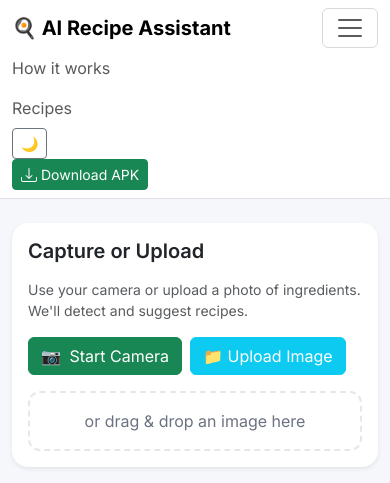
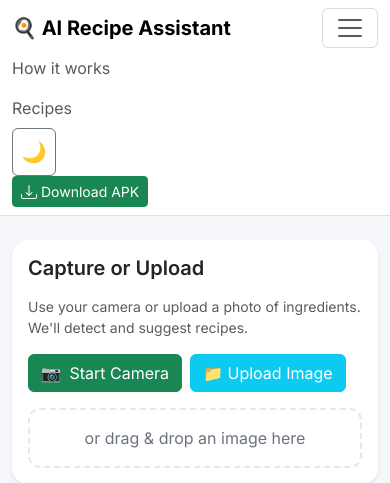
Before and after one commit to JustJas1103/PyApp, a Flask app: page / in a window 390 px wide, after a click that opens the changed part. Shown: the top 483 px of the page. Run offline with Flask 3, Linux system fonts and the light colour scheme.

Commit message:
Sync mobile-friendly features

```diff
--- a/static/js/app.js
+++ b/static/js/app.js
@@ -296,7 +296,7 @@
     return `
       <div class="col-md-6 col-xl-4">
         <div class="card recipe-card h-100 p-3">
-          <button class="btn btn-sm position-absolute top-0 end-0 mt-2 me-2 favorite-btn" data-recipe-name="${recipe.name}" style="font-size:20px;border:none;background:transparent;z-index:10;" title="Add to favorites">
+          <button class="btn position-absolute top-0 end-0 mt-2 me-2 favorite-btn" data-recipe-name="${recipe.name}" style="font-size:24px;border:none;background:transparent;z-index:10;min-width:44px;min-height:44px;padding:8px;display:flex;align-items:center;justify-content:center;" title="Add to favorites" aria-label="Toggle favorite">
             ${heartIcon}
           </button>
           <div class="text-center" style="font-size:48px">${recipe.image}</div>
--- a/templates/base.html
+++ b/templates/base.html
@@ -40,8 +40,8 @@
           <li class="nav-item"><a class="nav-link" href="#" data-bs-toggle="modal" data-bs-target="#howItWorksModal">How it works</a></li>
           <li class="nav-item"><a class="nav-link" href="#recipes">Recipes</a></li>
           <li class="nav-item">
-            <button id="darkModeToggle" class="btn btn-outline-secondary btn-sm me-2" title="Toggle dark mode">
-              <span id="darkModeIcon">🌙</span>
+            <button id="darkModeToggle" class="btn btn-outline-secondary me-2" style="min-width: 44px; min-height: 44px; display: flex; align-items: center; justify-content: center; padding: 0.5rem;" title="Toggle dark mode">
+              <span id="darkModeIcon" style="font-size: 20px;">🌙</span>
             </button>
           </li>
           <li class="nav-item">
--- a/templates/index.html
+++ b/templates/index.html
@@ -128,12 +128,12 @@
                 <!-- Portion Calculator -->
                 <div class="card mb-3" style="background: var(--card); border: 1px solid var(--border, #dee2e6);">
                     <div class="card-body py-2">
-                        <div class="d-flex align-items-center justify-content-between">
+                        <div class="d-flex flex-column flex-sm-row align-items-center justify-content-between gap-2">
                             <span class="small fw-semibold" style="color: var(--text);">🍽️ Adjust Servings:</span>
                             <div class="d-flex align-items-center gap-2">
-                                <button type="button" class="btn btn-sm btn-outline-secondary" id="decreaseServings" style="width: 32px; padding: 4px;">−</button>
-                                <input type="number" id="servingsInput" class="form-control form-control-sm text-center" value="4" min="1" max="99" style="width: 60px; color: var(--text); background: var(--bg); border-color: var(--border, #dee2e6);">
-                                <button type="button" class="btn btn-sm btn-outline-secondary" id="increaseServings" style="width: 32px; padding: 4px;">+</button>
+                                <button type="button" class="btn btn-outline-secondary" id="decreaseServings" style="width: 40px; height: 40px; padding: 0; font-size: 18px; display: flex; align-items: center; justify-content: center;">−</button>
+                                <input type="number" id="servingsInput" class="form-control text-center" value="4" min="1" max="99" style="width: 70px; height: 40px; color: var(--text); background: var(--bg); border-color: var(--border, #dee2e6); font-size: 16px;">
+                                <button type="button" class="btn btn-outline-secondary" id="increaseServings" style="width: 40px; height: 40px; padding: 0; font-size: 18px; display: flex; align-items: center; justify-content: center;">+</button>
                             </div>
                         </div>
                     </div>
```
